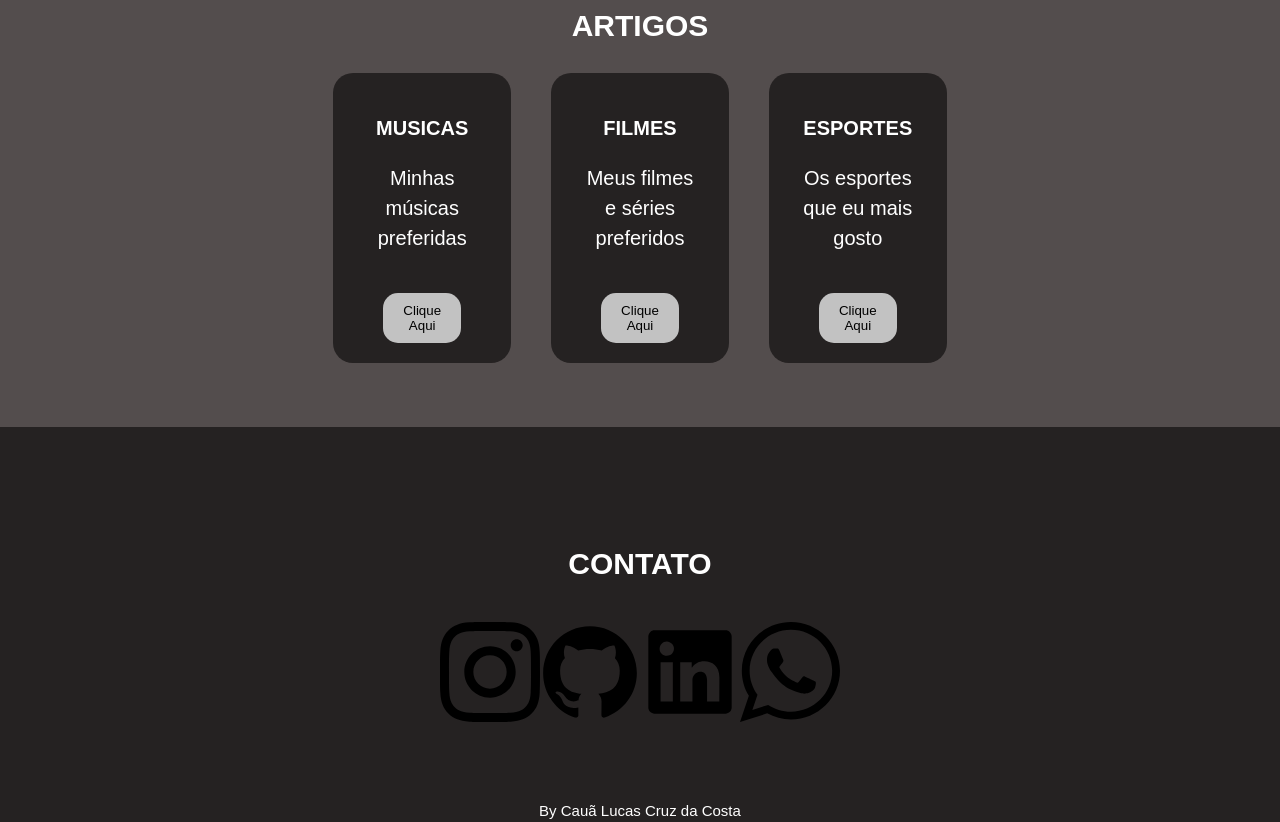
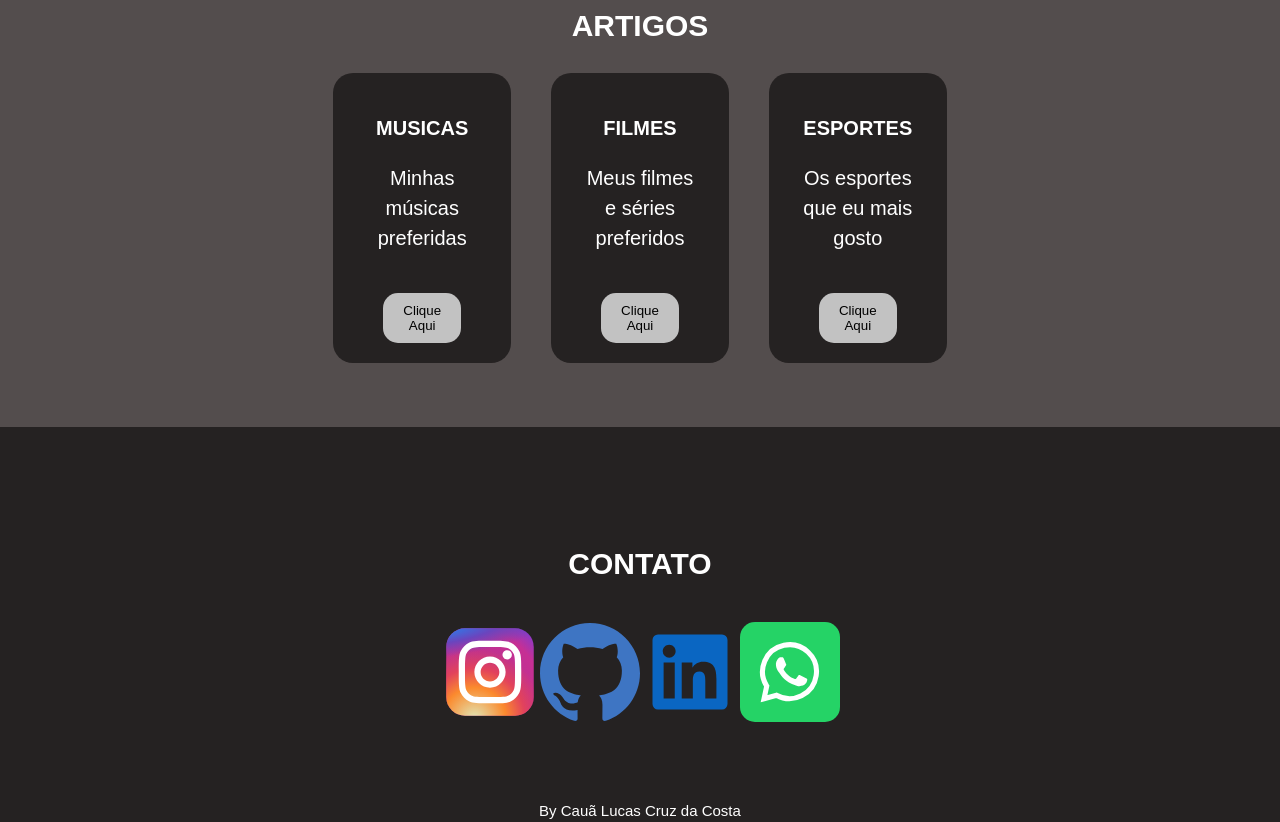
Before and after one commit to caualcruz/caualcruz.github.io, a plain HTML site: page index.html in a window 1280 px wide. Shown: the part 1057-1879 px from the top of the page. Drawn offline with Linux system fonts and the light colour scheme.

Commit message:
mudancasimg

```diff
--- a/index.html
+++ b/index.html
@@ -74,10 +74,10 @@
             <section id="contatos" class="content center padding-64">
             <h2>CONTATO</h2>
             <div class="icons">
-                <a id="img1" href="https://instagram.com/_caualucas" target="_blank"><img src="src/img/instalogo.svg" alt="insta"></a>
-                <a id="img2" href="https://github.com/caualcruz" target="_blank"><img src="./src/img/githublogo.svg" alt="github"></a>
-                <a id="img3" href="https://www.linkedin.com/in/cauacruz/" target="_blank"><img src="./src/img/linkedinlogo.svg" alt=""></a>
-                <a id="img4" href="https://api.whatsapp.com/send?phone=5531971742445&text=Olá" target="_blank"><img src="./src/img/whatsapp-logo-variant-svgrepo-com.svg" alt=""></a>
+                <a id="img1" href="https://instagram.com/_caualucas" target="_blank"><img src="src/img/insta.svg" alt="insta"></a>
+                <a id="img2" href="https://github.com/caualcruz" target="_blank"><img src="./src/img/git.svg" alt="github"></a>
+                <a id="img3" href="https://www.linkedin.com/in/cauacruz/" target="_blank"><img src="./src/img/linkedin.svg" alt=""></a>
+                <a id="img4" href="https://api.whatsapp.com/send?phone=5531971742445&text=Olá" target="_blank"><img src="./src/img/zap.svg" alt=""></a>
 
             </div>
 
--- a/src/css/style.css
+++ b/src/css/style.css
@@ -31,13 +31,14 @@ body {
 
 header {
     top: 0;
-    background-color:rgb(37, 34, 34);
+    background-color:rgba(5, 5, 5, 0.15);
     color: white;
     width: 100%;
     position: fixed;
     z-index: 1;
     display: block;
     font-size: 15px;
+    height: 60px;
 }
 
 #idLogo {
@@ -74,7 +75,6 @@ nav a {
     border: none;
     outline: 0;
 }
-
 .to-right {
     float: right !important;
 }
```
Also changed, not shown: src/img/git.svg (added), src/img/insta.svg (added), src/img/linkedin.svg (added), src/img/linkedinlogo.svg (deleted), src/img/zap.svg (added).
